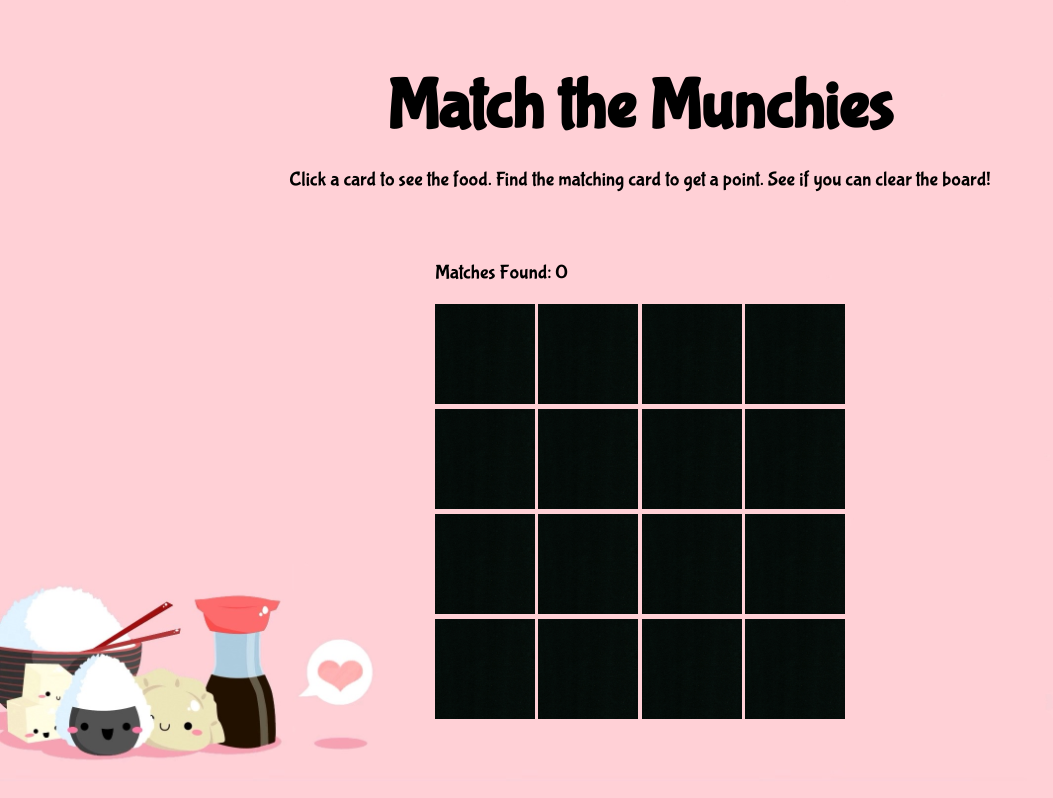
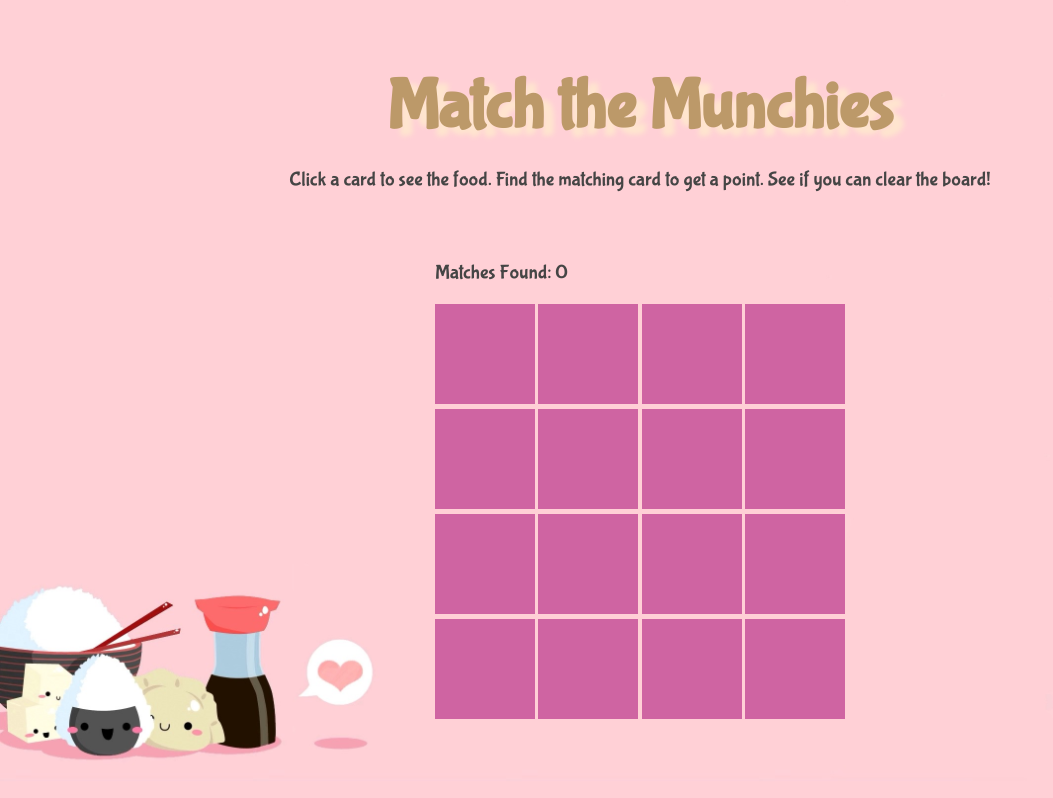
Before and after one commit to bellamrivera/munchies, a plain HTML site: page index.html in a window 1280 px wide. Shown: the whole page, without its empty margins (0-1053 px from the left). Drawn offline with Linux system fonts and the light colour scheme; a web font is replaced by a local one.

Commit message:
refactoring js to be more readable and good-quality

```diff
--- a/index.html
+++ b/index.html
@@ -32,31 +32,31 @@
       <section id="match-grid">
 
         <section id="row1">
-          <img src="images/black.jpeg" id="taco">
-          <img src="images/black.jpeg" id="cookies">
-          <img src="images/black.jpeg" id="grilledcheese">
-          <img src="images/black.jpeg" id="oreos">
+          <img src="images/taco.jpeg" id="taco">
+          <img src="images/cookies.jpeg" id="cookies">
+          <img src="images/grilledcheese.jpeg" id="grilledcheese">
+          <img src="images/oreos.jpeg" id="oreos">
         </section>
 
         <section id="row2">
-          <img src="images/black.jpeg" id="chips">
-          <img src="images/black.jpeg" id="donut">
-          <img src="images/black.jpeg" id="pizza">
-          <img src="images/black.jpeg" id="fries">
+          <img src="images/pink.jpeg" id="chips">
+          <img src="images/pink.jpeg" id="donut">
+          <img src="images/pink.jpeg" id="pizza">
+          <img src="images/pink.jpeg" id="fries">
         </section>
 
         <section id="row3">
-          <img src="images/black.jpeg" id="cookies">
-          <img src="images/black.jpeg" id="taco">
-          <img src="images/black.jpeg" id="oreos">
-          <img src="images/black.jpeg" id="grilledcheese">
+          <img src="images/pink.jpeg" id="cookies">
+          <img src="images/pink.jpeg" id="taco">
+          <img src="images/pink.jpeg" id="oreos">
+          <img src="images/pink.jpeg" id="grilledcheese">
         </section>
 
         <section id="row4">
-          <img src="images/black.jpeg" id="chips">
-          <img src="images/black.jpeg" id="donut">
-          <img src="images/black.jpeg" id="fries">
-          <img src="images/black.jpeg" id="pizza">
+          <img src="images/pink.jpeg" id="chips">
+          <img src="images/pink.jpeg" id="donut">
+          <img src="images/pink.jpeg" id="fries">
+          <img src="images/pink.jpeg" id="pizza">
         </section>
 
       </section>
--- a/index.js
+++ b/index.js
@@ -5,6 +5,7 @@
   function init() {
   	let images = document.querySelectorAll('img');
     for (let i = 0; i < images.length; i++) {
+      images[i].classList.add("flipped");
       images[i].addEventListener('click', flipCard);
     }
   }
@@ -14,61 +15,45 @@
     // current image
     let target = event.currentTarget;
 
-    // when flipped, add it to the flipped class and show the image
-    event.currentTarget.classList.add("flipped");
+    // when flipped, remove from flipped class and show the image
+    event.currentTarget.classList.remove("flipped");
     let source = "images/" + target.id + ".jpeg";
     target.src = source;
-    console.log("target = " + target.id);
 
     // if no previous image, set the previous to this one
     if (prevTarget == null) {
       prevTarget = target;
-      console.log(prevTarget.id);
     } else {
       // if there is a previous, check if the current matches the previous
-      console.log("does " + target.id + " match " + prevTarget.id + "?");
       if (prevTarget.id == target.id) {
-        let matches = document.getElementById("match-count");
-        let updatedScore = parseInt(matches.textContent) + 1;
-        matches.textContent = updatedScore;
-        if (updatedScore === 8) {
-          document.querySelector("#score-text").textContent = "You matched all the munchies!";
-        }
-         // set visibility to hidden
-         let prev = prevTarget;
-        setTimeout(function() {
-          target.style.visibility = "hidden";
-          prev.style.visibility = "hidden";
-        }, 1000);
+        updateScore();
+
+        // set visibility to hidden
+        let prev = prevTarget;
+        setTimeout(addClass, 1000, target, prev, "matched");
       } else {
         // replace this by setting the image for the class
         // setTimeout(flipBack(event, prevTarget), 2000);
         let prev = prevTarget;
-        setTimeout(function() {
-          target.classList.remove("flipped");
-          target.src = "images/black.jpeg";
-          prev.classList.remove("flipped");
-          prev.src = "images/black.jpeg";
-        }, 1300);
-        // document.getElementById(target).src = "images/black.jpeg";
-        // console.log(document.getElementById(target));
-        // document.getElementById(prevTarget).src = "images/black.jpeg";
+        setTimeout(addClass, 1300, target, prev, "flipped");
       }
       prevTarget = null;
     }
-
-
-    //   let score = id("score");
-    //   let total = parseInt(score.textContent) + 1;
-    //   // Need to convert the string content into a number.
-    //   score.textContent = parseInt(score.textContent) + 1;
-    //   if (total === 24) {
-    //     qs("#game p").textContent = "You have whacked all bugs";
-    //   }
-    // }
   }
 
-  // function flipBack(event, prevTarget) {
+  function addClass(target, prev, className) {
+    console.log(target);
+    console.log(prev);
+    target.classList.add(className);
+    prev.classList.add(className);
+  }
 
-  // }
+  function updateScore() {
+    let matches = document.getElementById("match-count");
+    let updatedScore = parseInt(matches.textContent) + 1;
+    matches.textContent = updatedScore;
+    if (updatedScore === 8) {
+      document.querySelector("#score-text").textContent = "You matched all the munchies!";
+    }
+  }
 })();
--- a/styles.css
+++ b/styles.css
@@ -10,6 +10,7 @@ body {
   background-size: cover;
   background-position: center;
   font-family: 'Bubblegum Sans', cursive;
+  color: #454545;
   display: flex;
   flex-direction: column;
   align-items: center;
@@ -19,6 +20,8 @@ h1 {
   text-align: center;
   font-size: 70px;
   margin-bottom: 20px;
+  color: #BC9969;
+  text-shadow: #FFE5CF 10px 7px 5px;
 }
 
 #intro p {
@@ -29,3 +32,11 @@ h1 {
 #score-text {
   font-size: 20px;
 }
+
+.matched {
+  visibility: hidden;
+}
+
+.flipped {
+  content: url("images/pink.jpeg");
+}
```
Also changed, not shown: images/pink.jpeg (added).
